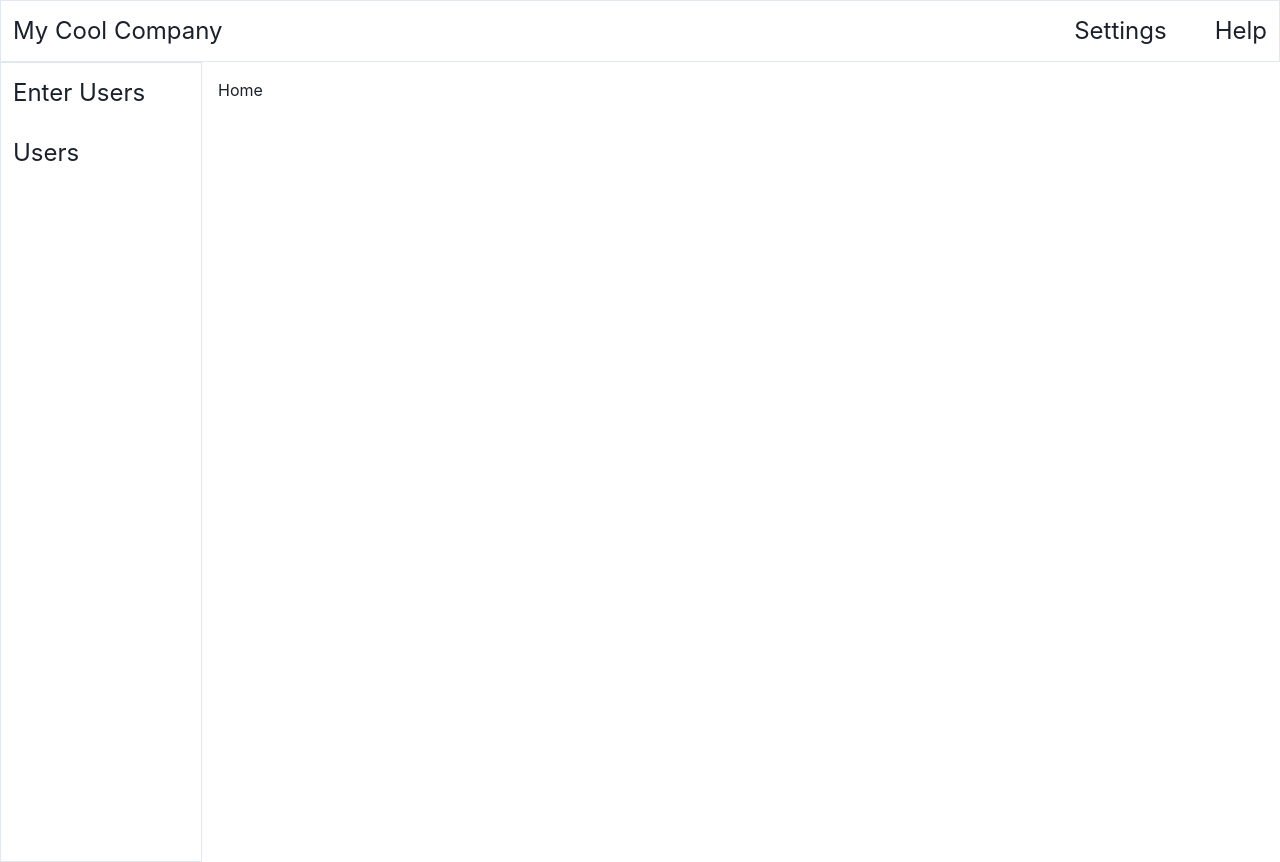
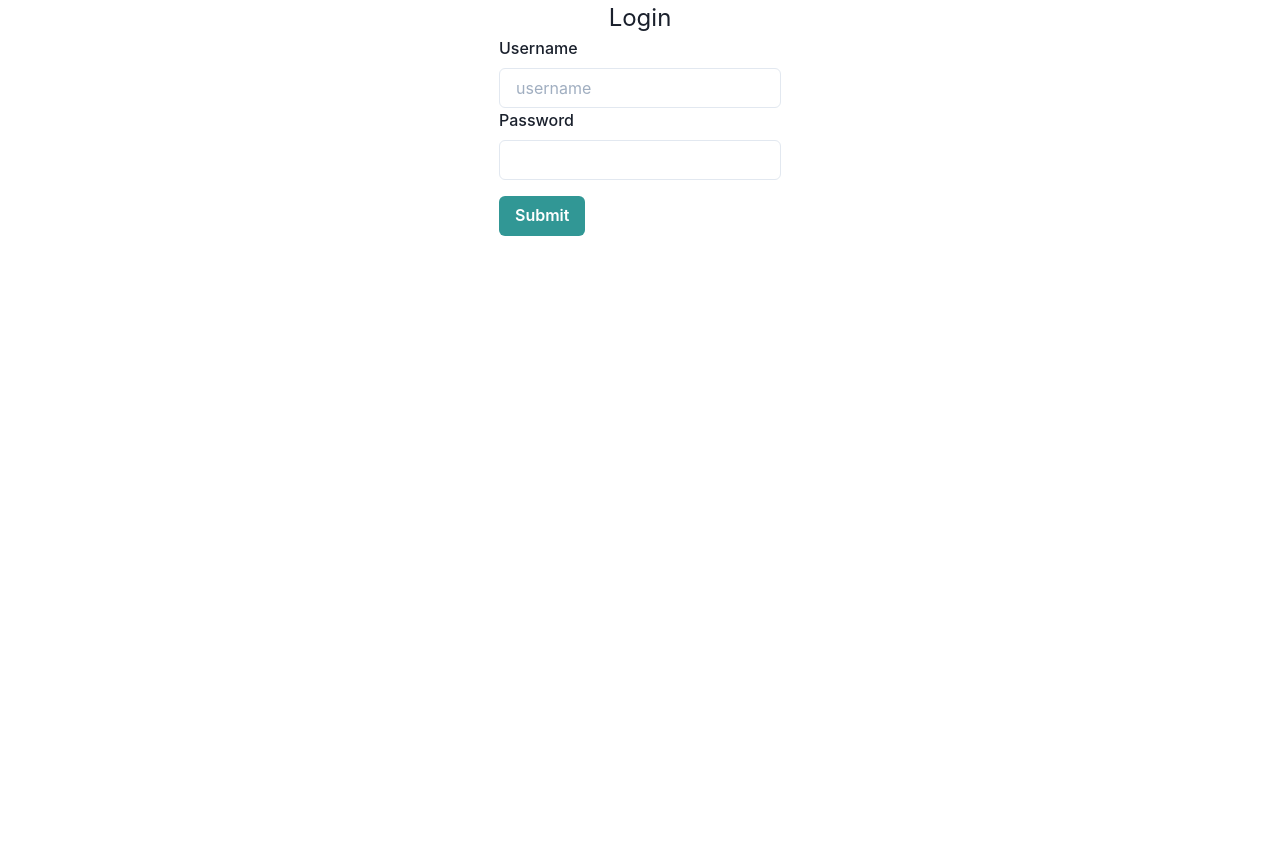
Before and after one commit to kuhnsm/react-starter, a React (Create React App) app: page / in a window 1280 px wide. After the commit the page ends 800 px from the top, so only its background shows below. Built offline with nearby package versions, Linux system fonts and the light colour scheme.

Commit message:
Add login page

```diff
--- a/src/App.tsx
+++ b/src/App.tsx
@@ -1,3 +1,4 @@
+import { useState } from "react";
 import { ChakraProvider, Box, theme, CSSReset } from "@chakra-ui/react";
 import User from "./Screens/User";
 import Users from "./Screens/Users";
@@ -6,11 +7,16 @@ import Help from "./Screens/Help";
 import Settings from "./Screens/Settings";
 import { BrowserRouter as Router, Routes, Route } from "react-router-dom";
 import SideTopNav from "./Layouts/SideTopNav";
+import Login from "./Screens/Login";
 
-export const App = () => (
+export const App = () => {
+  const [token, setToken] = useState("");
+  return (
     <ChakraProvider theme={theme}>
       <CSSReset />
       <Router>
+        {!token && <Login setToken={setToken} />}
+        {token && (
           <SideTopNav>
             <Box p={4}>
               <Routes>
@@ -22,6 +28,8 @@ export const App = () => (
               </Routes>
             </Box>
           </SideTopNav>
+        )}
       </Router>
     </ChakraProvider>
   );
+};
--- /dev/null
+++ b/src/Screens/Login.tsx
@@ -0,0 +1,72 @@
+import { useForm } from "react-hook-form";
+import {
+  FormErrorMessage,
+  FormLabel,
+  FormControl,
+  Input,
+  Button,
+  Text,
+  Box,
+  Flex,
+} from "@chakra-ui/react";
+import { v4 as uuidv4 } from "uuid";
+
+const Login = ({ setToken }: { setToken: any }) => {
+  const {
+    handleSubmit,
+    register,
+    formState: { errors, isSubmitting },
+  } = useForm();
+  function onSubmit(values: any) {
+    setToken(uuidv4());
+  }
+  return (
+    <Box>
+      <Text fontSize="2xl" align="center">
+        Login
+      </Text>
+      <Flex alignItems="center" justifyContent="center">
+        <form onSubmit={handleSubmit(onSubmit)}>
+          <FormControl isInvalid={errors.username}>
+            <FormLabel htmlFor="username">Username</FormLabel>
+            <Input
+              id="username"
+              placeholder="username"
+              {...register("username", {
+                required: "This is required",
+                minLength: { value: 4, message: "Minimum length should be 4" },
+              })}
+            />
+            <FormErrorMessage>
+              {errors.username && errors.username.message}
+            </FormErrorMessage>
+          </FormControl>
+          <FormControl isInvalid={errors.password}>
+            <FormLabel htmlFor="password">Password</FormLabel>
+            <Input
+              id="password"
+              type="password"
+              {...register("password", {
+                required: "This is required",
+                minLength: { value: 4, message: "Minimum length should be 4" },
+              })}
+            />
+            <FormErrorMessage>
+              {errors.password && errors.password.message}
+            </FormErrorMessage>
+          </FormControl>
+          <Button
+            mt={4}
+            colorScheme="teal"
+            isLoading={isSubmitting}
+            type="submit"
+          >
+            Submit
+          </Button>
+        </form>
+      </Flex>
+    </Box>
+  );
+};
+
+export default Login;
```
Lines whose indentation alone changed are shown as unchanged.
